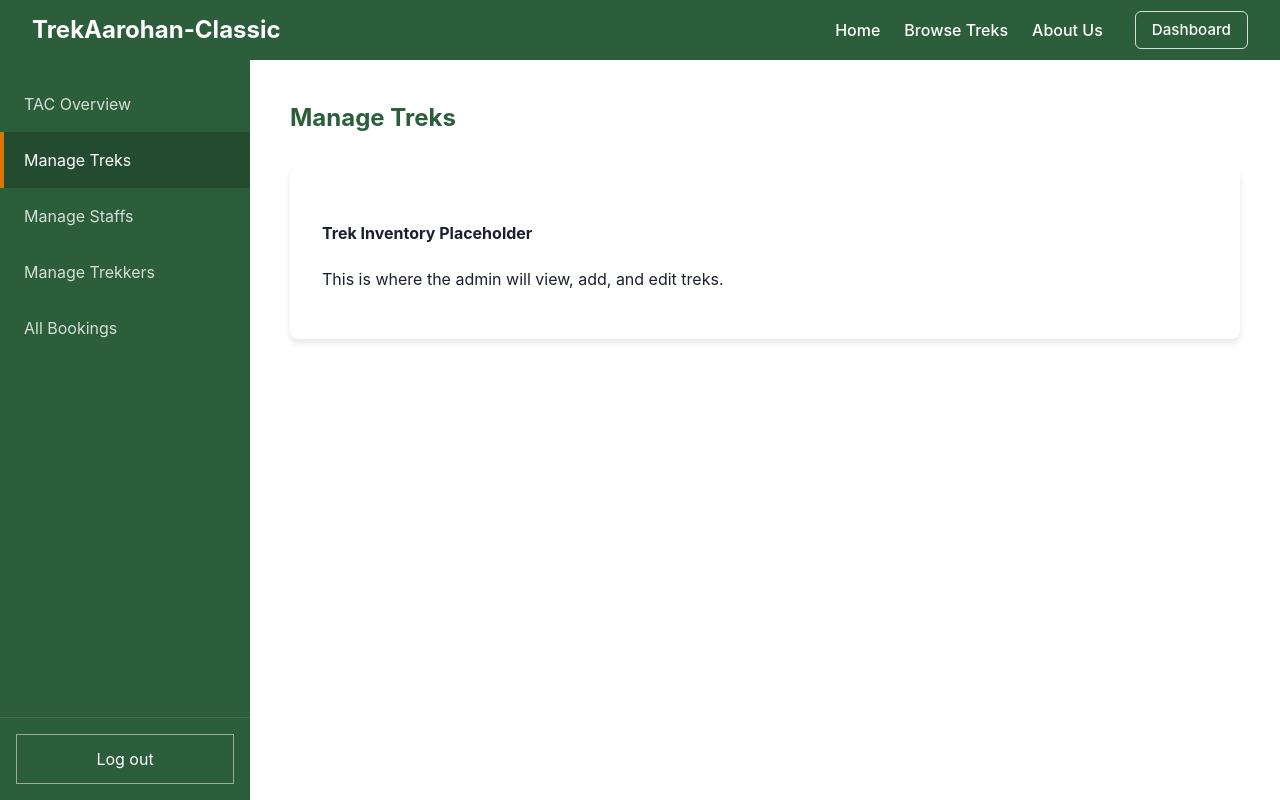
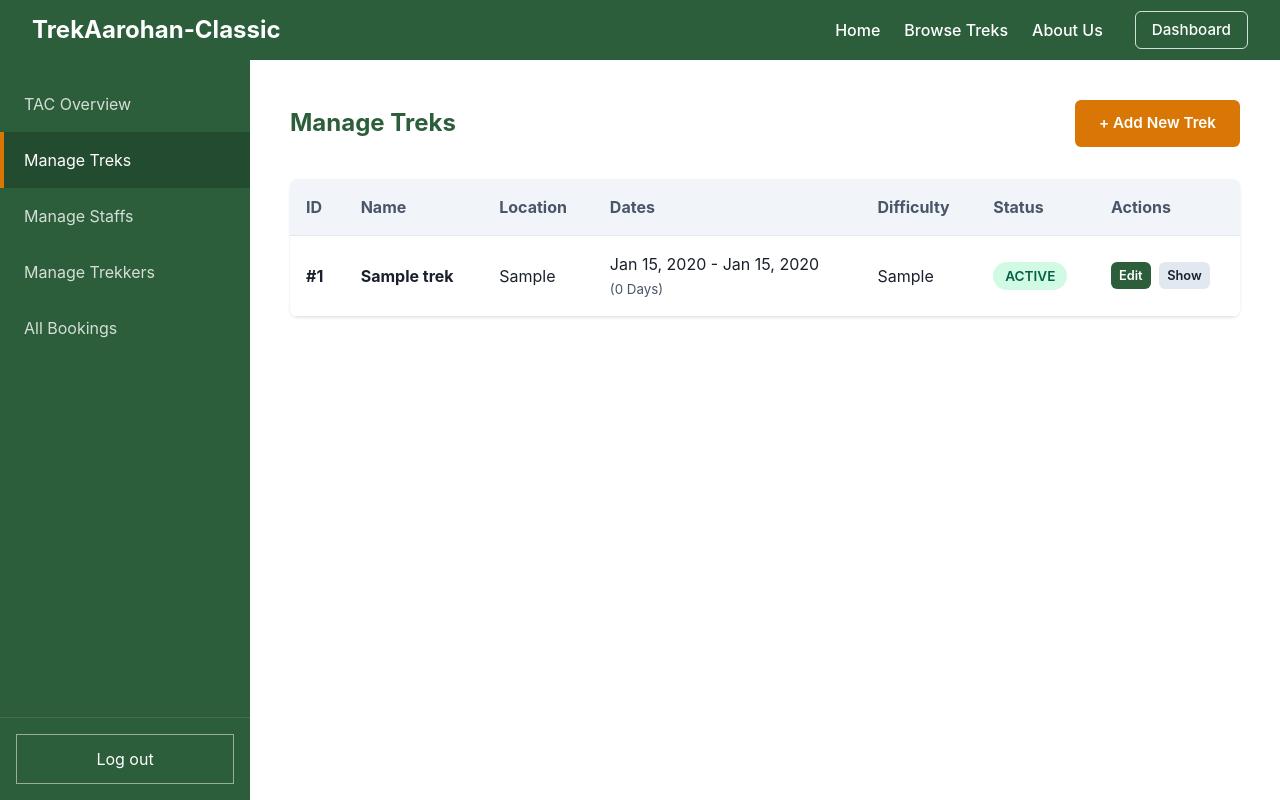
Before and after one commit to BhagyaJyoti22006/TrekAarohan-Classic, a Flask app: page /admin/treks in a window 1280 px wide. Run offline with Flask 3, Linux system fonts and the light colour scheme; a user stored in the database is signed in; tables that the repository leaves empty hold one stand-in row (values such as "Sample post").

Commit message:
Admin Treks Page

```diff
--- a/app.py
+++ b/app.py
@@ -2,7 +2,7 @@ import os
 from flask import Flask, render_template, request, redirect, url_for, flash
 from flask_login import LoginManager, login_user, logout_user, login_required, current_user
 from werkzeug.security import generate_password_hash, check_password_hash
-from models import db, User
+from models import db, User, Trek, Booking
 
 
 def create_app():
@@ -46,6 +46,10 @@ def create_app():
     def home():
         return render_template("public_home.html")
 
+    @app.route("/trek/<int:id>")
+    def public_trek_detail(id):
+        return "Trek Details TAC!"
+
 
     # Admin Dashboard
     @app.route("/admin/dashboard")
@@ -56,7 +60,13 @@ def create_app():
     @app.route("/admin/treks")
     @login_required
     def admin_treks():
-        return render_template("admin_treks.html")
+        treks = Trek.query.order_by(Trek.id.desc()).all()
+        return render_template("admin_treks.html", treks=treks)
+
+    @app.route("/admin/treks/add", methods=["GET", "POST"])
+    @login_required
+    def admin_treks_add():
+        return "Add Trek to TAC!"
 
     @app.route("/admin/staffs")
     @login_required
--- a/static/css/style.css
+++ b/static/css/style.css
@@ -55,6 +55,12 @@ h1, h2 {
     background-color: rgba(255,255,255,0.1);
     border-color: white;
 }
+
+.btn-primary {
+    background-color: var(--primary-color);
+    color: white;
+}
+.btn-primary:hover { background-color: #1A3622; }
 
 .btn-danger {
     background-color: var(--danger-color);
--- a/templates/admin_treks.html
+++ b/templates/admin_treks.html
@@ -2,9 +2,53 @@
 {% set active_page = "treks" %}
 
 {% block dashboard_content %}
-    <h2>Manage Treks</h2>
-    <div class="card" style="margin-top: 2rem;">
-        <h4>Trek Inventory Placeholder</h4>
-        <p>This is where the admin will view, add, and edit treks.</p>
+    <div style="display: flex; justify-content: space-between; align-items: center; margin-bottom: 2rem;">
+        <h2 style="margin: 0;">Manage Treks</h2>
+        <a href="{{ url_for('admin_treks_add') }}" class="btn btn-accent">+ Add New Trek</a>
+    </div>
+
+    <div class="data-table-wrapper">
+        <table class="data-table">
+            <thead>
+                <tr>
+                    <th>ID</th>
+                    <th>Name</th>
+                    <th>Location</th>
+                    <th>Dates</th>
+                    <th>Difficulty</th>
+                    <th>Status</th>
+                    <th>Actions</th>
+                </tr>
+            </thead>
+            <tbody>
+                {% for trek in treks %}
+                <tr>
+                    <td><strong>#{{ trek.id }}</strong></td>
+                    <td><strong>{{ trek.name }}</strong></td>
+                    <td>{{ trek.location }}</td>
+                    <td>
+                        {{ trek.start_date.strftime('%b %d, %Y') }} - {{ trek.end_date.strftime('%b %d, %Y') }}<br>
+                        <small style="color: var(--secondary-color);">({{ (trek.end_date - trek.start_date).days }} Days)</small>
+                    </td>
+                    <td>
+                        <span style="text-transform: capitalize;">{{ trek.difficulty }}</span>
+                    </td>
+                    <td>
+                        <span class="badge badge-{{ trek.status }}">{{ trek.status|capitalize }}</span>
+                    </td>
+                    <td>
+                        <a href="#" class="btn btn-primary" style="padding: 0.25rem 0.5rem; font-size: 0.8rem; margin-right: 0.25rem;">Edit</a>
+                        <a href="{{ url_for('public_trek_detail', id=trek.id) }}" class="btn btn-secondary" style="padding: 0.25rem 0.5rem; font-size: 0.8rem;">Show</a>
+                    </td>
+                </tr>
+                {% else %}
+                <tr>
+                    <td colspan="7" style="text-align: center; padding: 2rem; color: var(--secondary-color);">
+                        No treks found. Click "+ Add New Trek" to create one.
+                    </td>
+                </tr>
+                {% endfor %}
+            </tbody>
+        </table>
     </div>
 {% endblock %}
```
